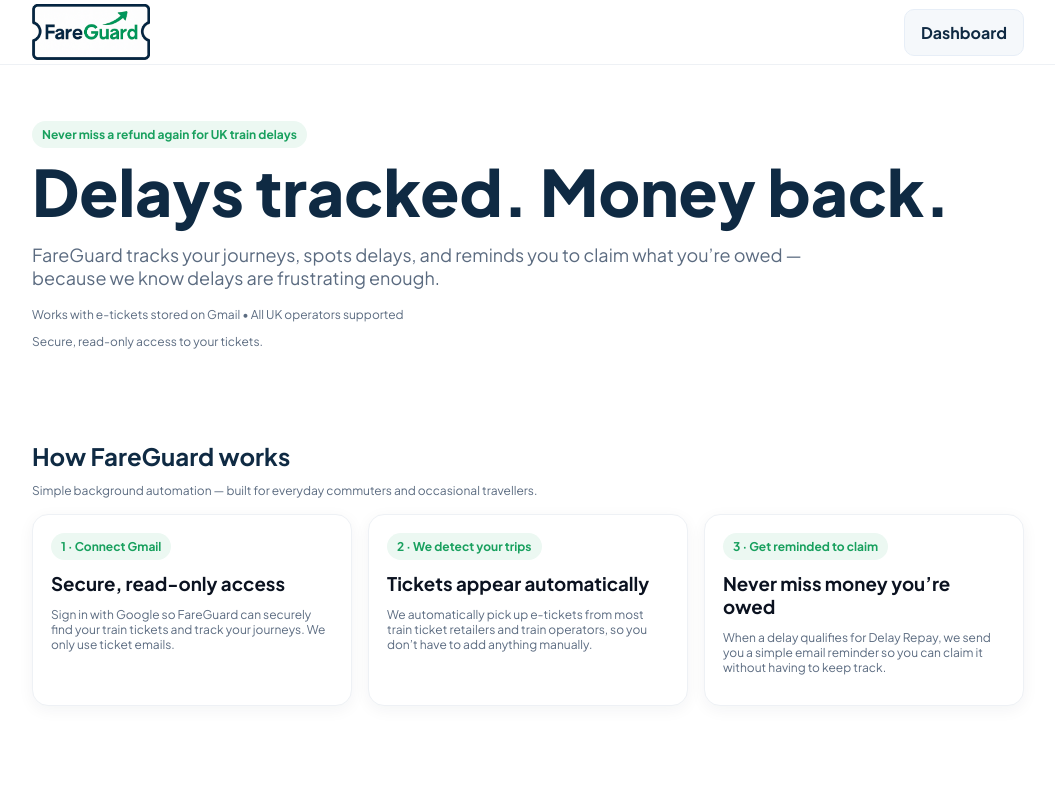
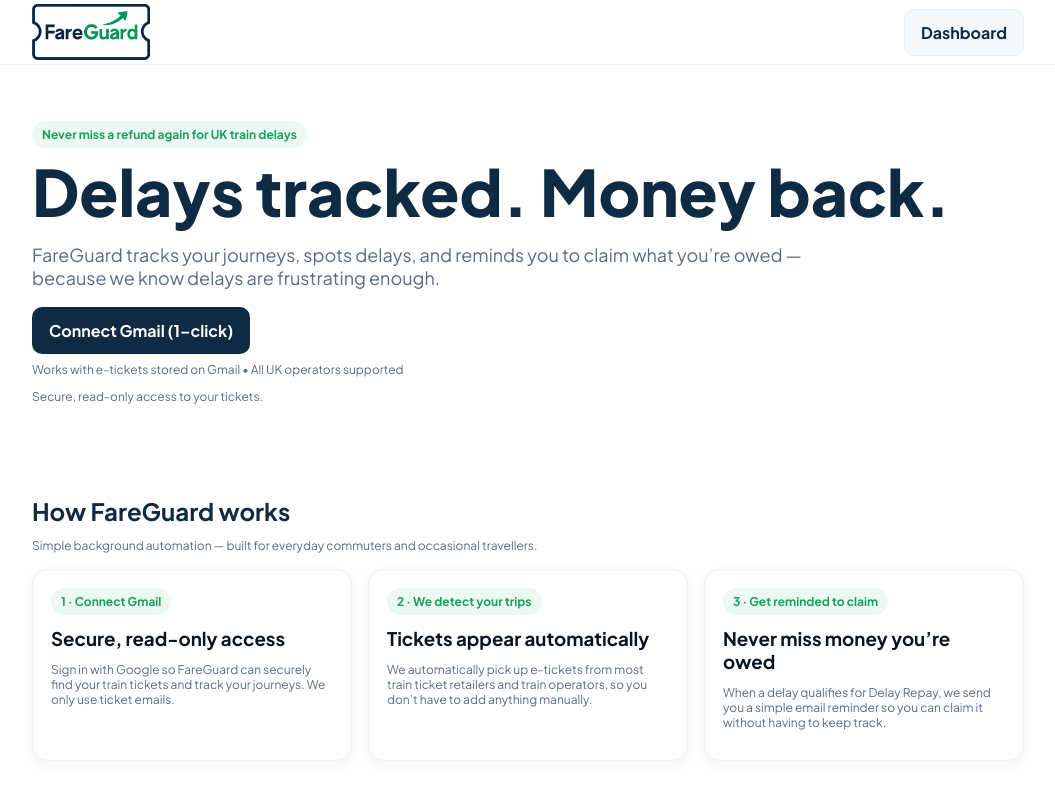
Before and after one commit to fareguard/fg-rail-pwa-starter, a Next.js app: page / in a window 1280 px wide. Shown: the top 790 px of the page, without its empty margins (112-1167 px from the left). Built offline with nearby package versions, Linux system fonts and the light colour scheme; no server answers.

Commit message:
Update page.tsx

```diff
--- a/app/page.tsx
+++ b/app/page.tsx
@@ -62,6 +62,9 @@ export default function Home() {
               what you’re owed — because we know delays are frustrating enough.
             </p>
 
+            <div className="ctaRow">
+              <ConnectGmailButton />
+            </div>
 
             <p className="small" style={{ marginTop: 8 }}>
               Works with e-tickets stored on Gmail • All UK operators supported
```
